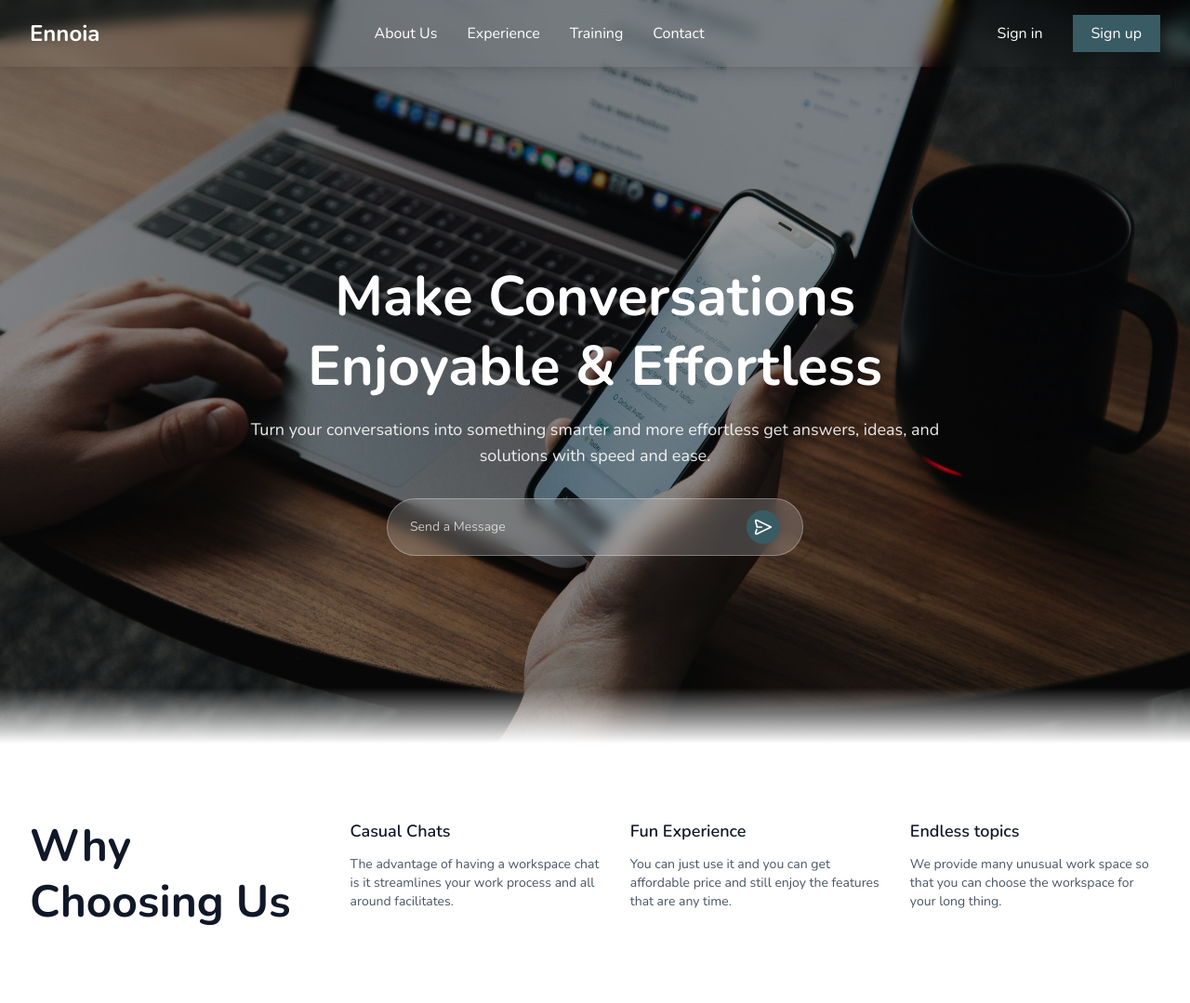
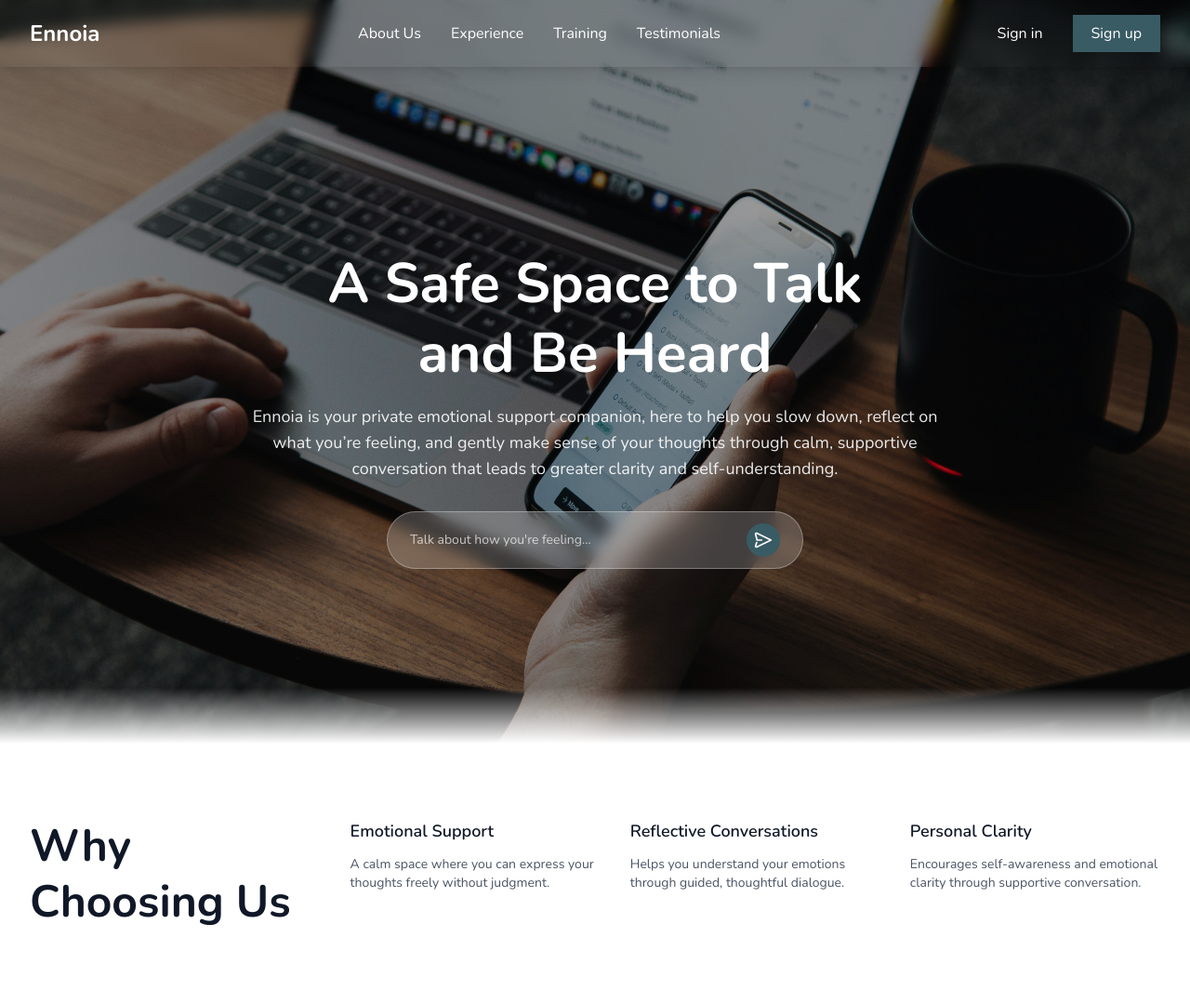
Before and after one commit to Xzilleon2/Ennoia, a PHP site: page /Welcome.php in a window 1280 px wide. Shown: the top 1079 px of the page at 93% size. Run offline with PHP 8.4, Linux system fonts and the light colour scheme.

Commit message:
Improved Welcome page

```diff
--- a/Welcome.php
+++ b/Welcome.php
@@ -11,15 +11,22 @@
         include __DIR__ . '/Includes/loading.php';
     ?>
 
+    <style>
+        html {
+            scroll-behavior: smooth;
+            scroll-padding-top: 80px;
+        }
+    </style>
+
     <!-- Navigation Bar -->
     <nav class="fixed top-0 w-full backdrop-blur z-50 shadow-lg">
         <div class="max-w-7xl mx-auto px-8 py-4 flex justify-between items-center">
-            <h1 class="text-2xl font-bold text-white">Ennoia</h1>
+            <h1 class="text-2xl font-bold text-white"><a href="#Hero">Ennoia</a></h1>
             <div class="flex gap-8 items-center">
-                <a href="#" class="text-white hover:text-[#2F4D55]">About Us</a>
-                <a href="#" class="text-white hover:text-[#2F4D55]">Experience</a>
-                <a href="#" class="text-white hover:text-[#2F4D55]">Training</a>
-                <a href="#" class="text-white hover:text-[#2F4D55]">Contact</a>
+                <a href="#About Us" class="text-white hover:text-[#2F4D55]">About Us</a>
+                <a href="#Experience" class="text-white hover:text-[#2F4D55]">Experience</a>
+                <a href="#Materials" class="text-white hover:text-[#2F4D55]">Training</a>
+                <a href="#Testimonials" class="text-white hover:text-[#2F4D55]">Testimonials</a>
             </div>
             <div class="flex gap-3 items-center">
                 <button type="button" onclick="navigate('sign_in.php', 'Signing in…')" class="hover:bg-[#2F4D55] text-white py-2 px-5 transition-colors cursor-pointer">
@@ -33,7 +40,7 @@
     </nav>
 
     <!-- Hero Section -->
-    <section class="w-full min-h-screen pt-20 flex items-center justify-center px-8 bg-cover bg-center relative" style="background-image: url('./Assets/Imgs/Banner1.jpg');">
+    <section id="Hero" class="w-full min-h-screen pt-20 flex items-center justify-center px-8 bg-cover bg-center relative" style="background-image: url('./Assets/Imgs/Banner1.jpg');">
         <!-- Overlay -->
         <div class="absolute inset-0 bg-black/40"></div>
 
@@ -44,15 +51,15 @@
         <div class="relative z-10 flex flex-col justify-center items-center gap-8 text-center max-w-3xl">
             <div>
                 <h1 class="text-5xl lg:text-6xl font-bold text-white leading-tight mb-4">
-                    Make Conversations<br>Enjoyable & Effortless
+                    A Safe Space to Talk<br>and Be Heard
                 </h1>
                 <p class="text-lg text-white/90">
-                   Turn your conversations  into something smarter and more effortless get answers, ideas, and solutions with speed and ease.
+                    Ennoia is your private emotional support companion, here to help you slow down, reflect on what you’re feeling, and gently make sense of your thoughts through calm, supportive conversation that leads to greater clarity and self-understanding.
                 </p>
             </div>
             <div class="flex items-center justify-center w-full max-w-md">
                 <div class="relative w-full bg-white/20 backdrop-blur rounded-full px-6 py-3 flex items-center justify-between border border-white/30">
-                    <input type="text" placeholder="Send a Message" class="bg-transparent text-white placeholder-white/70 outline-none flex-1 text-sm">
+                    <input type="text" placeholder="Talk about how you're feeling..." class="bg-transparent text-white placeholder-white/70 outline-none flex-1 text-sm">
                     <a href="./chats.php" class="bg-[#395B64] hover:bg-[#2F4D55] transition-colors rounded-full p-2 flex items-center justify-center ml-2">
                         <img src="./Assets/Imgs/Send.svg" alt="Send" class="w-5 h-5">
                     </a>
@@ -62,7 +69,7 @@
     </section>
 
     <!-- Why Choose Us Section -->
-    <section class="w-full py-20 px-8 bg-white">
+    <section id="About Us" class="w-full py-20 px-8 bg-white">
         <div class="max-w-7xl mx-auto">
             <div class="flex flex-col lg:flex-row gap-16 items-start">
                 <!-- Left Title -->
@@ -75,25 +82,25 @@
                     <div class="grid grid-cols-1 md:grid-cols-3 gap-8">
                         <!-- Feature 1 -->
                         <div>
-                            <h3 class="text-lg font-semibold text-gray-900 mb-3">Casual Chats</h3>
+                            <h3 class="text-lg font-semibold text-gray-900 mb-3">Emotional Support</h3>
                             <p class="text-gray-600 text-sm">
-                                The advantage of having a workspace chat is it streamlines your work process and all around facilitates.
+                                 A calm space where you can express your thoughts freely without judgment.
                             </p>
                         </div>
 
                         <!-- Feature 2 -->
                         <div>
-                            <h3 class="text-lg font-semibold text-gray-900 mb-3">Fun Experience</h3>
+                            <h3 class="text-lg font-semibold text-gray-900 mb-3">Reflective Conversations</h3>
                             <p class="text-gray-600 text-sm">
-                                You can just use it and you can get affordable price and still enjoy the features that are any time.
+                               Helps you understand your emotions through guided, thoughtful dialogue.
                             </p>
                         </div>
 
                         <!-- Feature 3 -->
                         <div>
-                            <h3 class="text-lg font-semibold text-gray-900 mb-3">Endless topics</h3>
+                            <h3 class="text-lg font-semibold text-gray-900 mb-3">Personal Clarity</h3>
                             <p class="text-gray-600 text-sm">
-                                We provide many unusual work space so that you can choose the workspace for your long thing.
+                                Encourages self-awareness and emotional clarity through supportive conversation.
                             </p>
                         </div>
                     </div>
@@ -103,7 +110,7 @@
     </section>
 
     <!-- Experience Section -->
-    <section class="w-full py-20 px-8 bg-white">
+    <section id="Experience" class="w-full py-20 px-8 bg-white">
         <div class="max-w-7xl mx-auto">
             <div class="grid grid-cols-1 lg:grid-cols-2 gap-12 items-center">
                 <!-- Left Image -->
@@ -114,9 +121,9 @@
                 <!-- Right Content -->
                 <div class="flex flex-col gap-1 h-full">
                     <p class="text-[#395B64] font-semibold text-sm mb-3">EXPERIENCES</p>
-                    <h2 class="text-4xl lg:text-5xl font-bold text-black mb-6">We Provide You The<br>Best Experience</h2>
+                    <h2 class="text-4xl lg:text-5xl font-bold text-black mb-6">A Supportive Space for<br>Emotional Clarity</h2>
                     <p class="text-gray-600 leading-relaxed text-lg">
-                        You don't have to worry about the result because of all of these interns are made by people who are professionals in their fields with an elegant and luxurious style and with premium quality experience.
+                        Ennoia is designed to help you process emotions, reflect on experiences, and find calm through conversation. It does not judge or interrupt—it listens and responds with care and understanding.
                     </p>
                 </div>
             </div>
@@ -124,15 +131,15 @@
     </section>
 
     <!-- Materials Section -->
-    <section class="w-full py-20 px-8 bg-white">
+    <section id="Materials" class="w-full py-20 px-8 bg-white">
         <div class="max-w-7xl mx-auto">
             <div class="flex flex-col lg:flex-row gap-12 items-center">
                 <!-- Left Content -->
                 <div class="flex-1">
                     <p class="text-[#395B64] font-semibold text-sm mb-3">MATERIALS</p>
-                    <h2 class="text-4xl lg:text-5xl font-bold text-gray-900 mb-4">Carefully Crafted<br>Training For Optimal<br>Performance</h2>
+                    <h2 class="text-4xl lg:text-5xl font-bold text-gray-900 mb-4">Thoughtfully Designed<br>for Emotional Wellbeing</h2>
                     <p class="text-gray-600">
-                        Because we're very serious about developing hardware for our measurement using a very meticulous and famous night but at a relatively low price
+                        Built to support reflective thinking and emotional awareness through simple, natural conversation that helps you understand yourself better over time.
                     </p>
                 </div>
 
@@ -156,7 +163,7 @@
     </section>
 
     <!-- Testimonials Section -->
-    <section class="w-full py-32 px-8 bg-white">
+    <section id="Testimonials" class="w-full py-32 px-8 bg-white">
         <div class="max-w-7xl mx-auto">
             <!-- Header -->
             <div class="text-center mb-20">
@@ -196,7 +203,7 @@
                                 </div>
                             </div>
                             <p class="text-gray-600 text-sm mb-3">
-                                "The interface is incredibly intuitive, offering a seamless flow of conversation that feels natural and completely uninterrupted."
+                                "It feels like a safe place where I can talk freely and make sense of my emotions without feeling judged."
                             </p>
                             <div class="flex gap-1">
                                 <span class="text-orange-400">★★★★★</span>
@@ -219,7 +226,7 @@
                                 </div>
                             </div>
                             <p class="text-gray-600 text-sm mb-3">
-                                "Offers a distraction-free space where you can focus entirely on your thoughts without the tech getting in the way."
+                               "It helped me slow down my thoughts and actually understand what I was feeling instead of just ignoring it."
                             </p>
                             <div class="flex gap-1">
                                 <span class="text-orange-400">★★★★★</span>
@@ -242,7 +249,7 @@
                                 </div>
                             </div>
                             <p class="text-gray-600 text-sm mb-3">
-                                "A truly seamless experience stays consistent from the first message to the last, making digital counselling feel incredibly human."
+                                "Talking here feels safe. I don’t have to filter myself or worry about being judged."
                             </p>
                             <div class="flex gap-1">
                                 <span class="text-orange-400">★★★★★</span>
```
